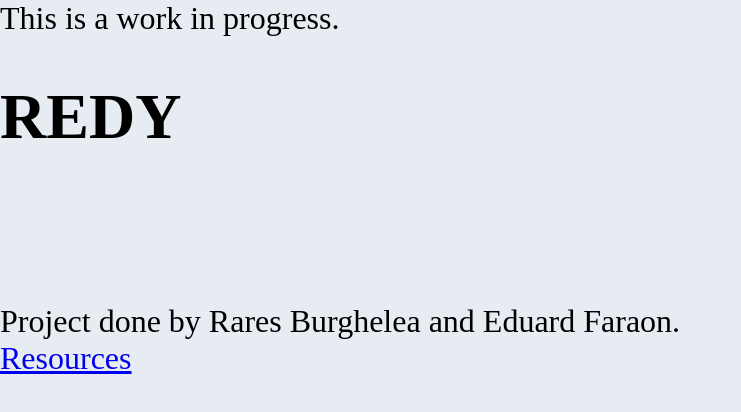
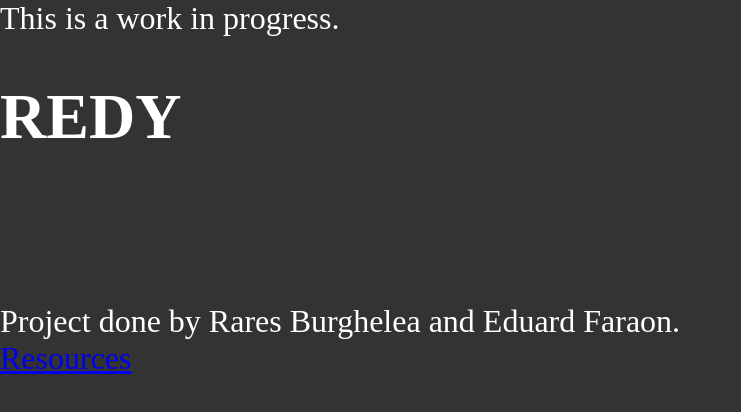
Before and after one commit to just-rares/redy-store.github.io, a plain HTML site: page index.html in a window 1280 px wide. Shown: the whole page, without its empty margins (0-741 px from the left). Drawn offline with Linux system fonts and the light colour scheme.

Commit message:
Update index.html

```diff
--- a/index.html
+++ b/index.html
@@ -9,6 +9,8 @@
 	<style>
 		body {
 			font-size: 2rem;
+			color: white;
+			background-color: #333;
 		}
 		h1 {
 			font-size: 4rem;
```
